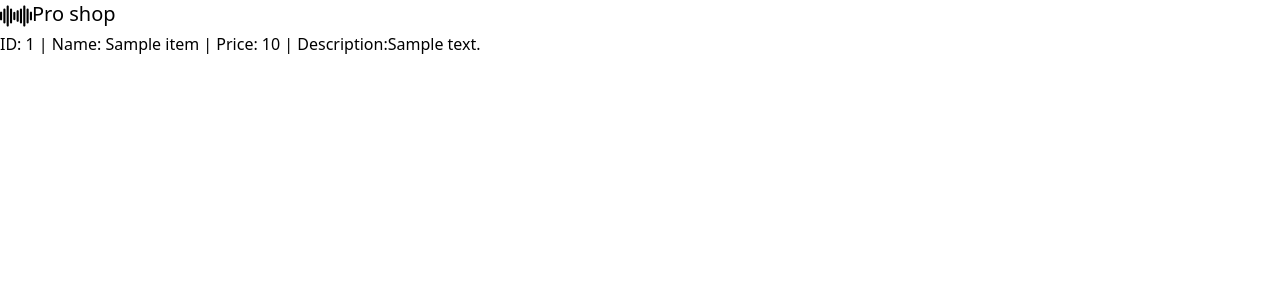
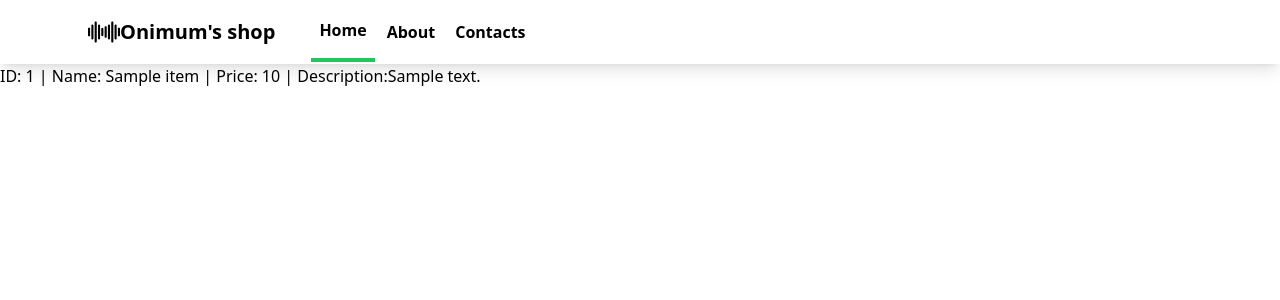
Before and after one commit to Onimum/python-shop, a Django app: template myshop/myapp/templates/index.html in a window 1280 px wide. Shown: the top 300 px of the page. Run offline with Django 5.2, Linux system fonts and the light colour scheme; the template is opened without the code that fills it: most values are stand-ins (such as "Sample title", 1, 10 or a date in 2020).

Commit message:
create navbar

```diff
--- a/myshop/myapp/static/styles.css
+++ b/myshop/myapp/static/styles.css
@@ -548,6 +548,15 @@ video {
   position: static;
 }
 
+.mx-auto {
+  margin-left: auto;
+  margin-right: auto;
+}
+
+.block {
+  display: block;
+}
+
 .flex {
   display: flex;
 }
@@ -560,22 +569,85 @@ video {
   width: 2rem;
 }
 
-.bg-slate-500 {
-  --tw-bg-opacity: 1;
-  background-color: rgb(100 116 139 / var(--tw-bg-opacity));
+.max-w-6xl {
+  max-width: 72rem;
 }
 
-.bg-sky-500 {
-  --tw-bg-opacity: 1;
-  background-color: rgb(14 165 233 / var(--tw-bg-opacity));
+.items-center {
+  align-items: center;
 }
 
-.text-lg {
-  font-size: 1.125rem;
-  line-height: 1.75rem;
+.justify-between {
+  justify-content: space-between;
+}
+
+.space-x-1 > :not([hidden]) ~ :not([hidden]) {
+  --tw-space-x-reverse: 0;
+  margin-right: calc(0.25rem * var(--tw-space-x-reverse));
+  margin-left: calc(0.25rem * calc(1 - var(--tw-space-x-reverse)));
+}
+
+.space-x-7 > :not([hidden]) ~ :not([hidden]) {
+  --tw-space-x-reverse: 0;
+  margin-right: calc(1.75rem * var(--tw-space-x-reverse));
+  margin-left: calc(1.75rem * calc(1 - var(--tw-space-x-reverse)));
+}
+
+.border-b-4 {
+  border-bottom-width: 4px;
+}
+
+.border-green-500 {
+  --tw-border-opacity: 1;
+  border-color: rgb(34 197 94 / var(--tw-border-opacity));
+}
+
+.bg-white {
+  --tw-bg-opacity: 1;
+  background-color: rgb(255 255 255 / var(--tw-bg-opacity));
+}
+
+.bg-red-950 {
+  --tw-bg-opacity: 1;
+  background-color: rgb(69 10 10 / var(--tw-bg-opacity));
+}
+
+.px-2 {
+  padding-left: 0.5rem;
+  padding-right: 0.5rem;
+}
+
+.px-4 {
+  padding-left: 1rem;
+  padding-right: 1rem;
+}
+
+.py-4 {
+  padding-top: 1rem;
+  padding-bottom: 1rem;
 }
 
 .text-xl {
   font-size: 1.25rem;
   line-height: 1.75rem;
 }
+
+.font-semibold {
+  font-weight: 600;
+}
+
+.text-gray-500 {
+  --tw-text-opacity: 1;
+  color: rgb(107 114 128 / var(--tw-text-opacity));
+}
+
+.text-black {
+  --tw-text-opacity: 1;
+  color: rgb(0 0 0 / var(--tw-text-opacity));
+}
+
+.shadow-lg {
+  --tw-shadow: 0 10px 15px -3px rgb(0 0 0 / 0.1), 0 4px 6px -4px rgb(0 0 0 / 0.1);
+  --tw-shadow-colored: 0 10px 15px -3px var(--tw-shadow-color), 0 4px 6px -4px var(--tw-shadow-color);
+  box-shadow: var(--tw-ring-offset-shadow, 0 0 #0000), var(--tw-ring-shadow, 0 0 #0000), var(--tw-shadow);
+}
--- /dev/null
+++ b/myshop/myapp/templates/base.html
@@ -0,0 +1,17 @@
+<!doctype html>
+{% load static %}
+<html lang="en">
+<head>
+    <meta charset="UTF-8">
+    <meta name="viewport"
+          content="width=device-width, user-scalable=no, initial-scale=1.0, maximum-scale=1.0, minimum-scale=1.0">
+    <meta http-equiv="X-UA-Compatible" content="ie=edge">
+    <link rel="stylesheet" href="{% static '/styles.css' %}">
+    <title>Document</title>
+</head>
+<body>
+    {% block content %}
+
+    {% endblock content%}
+</body>
+</html>
--- a/myshop/myapp/templates/index.html
+++ b/myshop/myapp/templates/index.html
@@ -1,34 +1,31 @@
-{% load static %}
-<!doctype html>
-<html lang="ru">
-<head>
-    <meta charset="UTF-8">
-    <meta name="viewport"
-          content="width=device-width, user-scalable=no, initial-scale=1.0, maximum-scale=1.0, minimum-scale=1.0">
-    <meta http-equiv="X-UA-Compatible" content="ie=edge">
-    <link rel="stylesheet" href="{% static '/styles.css' %}">
-    <title>Document</title>
-</head>
-<body>
-    <nav>
-        <div>
-            <div>
+ {% extends "base.html" %}
+ {% load static %}
+
+ {% block content %}
+    <nav class="bg-white shadow-lg">
+        <div class="max-w-6xl mx-auto px-4">
+            <div class="flex space-x-7">
                 <div>
-                    <div class="flex">
+                    <a href="#" class="flex items-center px-2 py-4">
                         <img class="h-8 w-8" src="{% static '/images/sound-waves.png' %}" alt="logo">
-                        <span class="text-xl">Pro shop</span>
-                    </div>
+                        <span class="text-black font-semibold text-xl">Onimum's shop</span>
+                    </a>
+                </div>
+                <div class="items-center flex space-x-1">
+                    <a href="#" class="py-4 px-2 text-black font-semibold border-b-4 border-green-500">Home</a>
+                    <a href="#" class="py-4 px-2 text-black font-semibold">About</a>
+                    <a href="#" class="py-4 px-2 text-black font-semibold">Contacts</a>
                 </div>
             </div>
         </div>
     </nav>
+
     <h4>
-<!--        <a href="/myapp/hello/{{item.id}}">-->
+        <!--        <a href="/myapp/hello/{{item.id}}">-->
         {% for item in items %}
         <a href="{% url 'myapp:detail' item.id%}">
             ID: {{item.id}} | Name: {{item.name}} | Price: {{item.price}} | Description:{{item.description}} <br/>
         </a>
         {% endfor %}
     </h4>
-</body>
-</html>
+ {% endblock content%}
```
